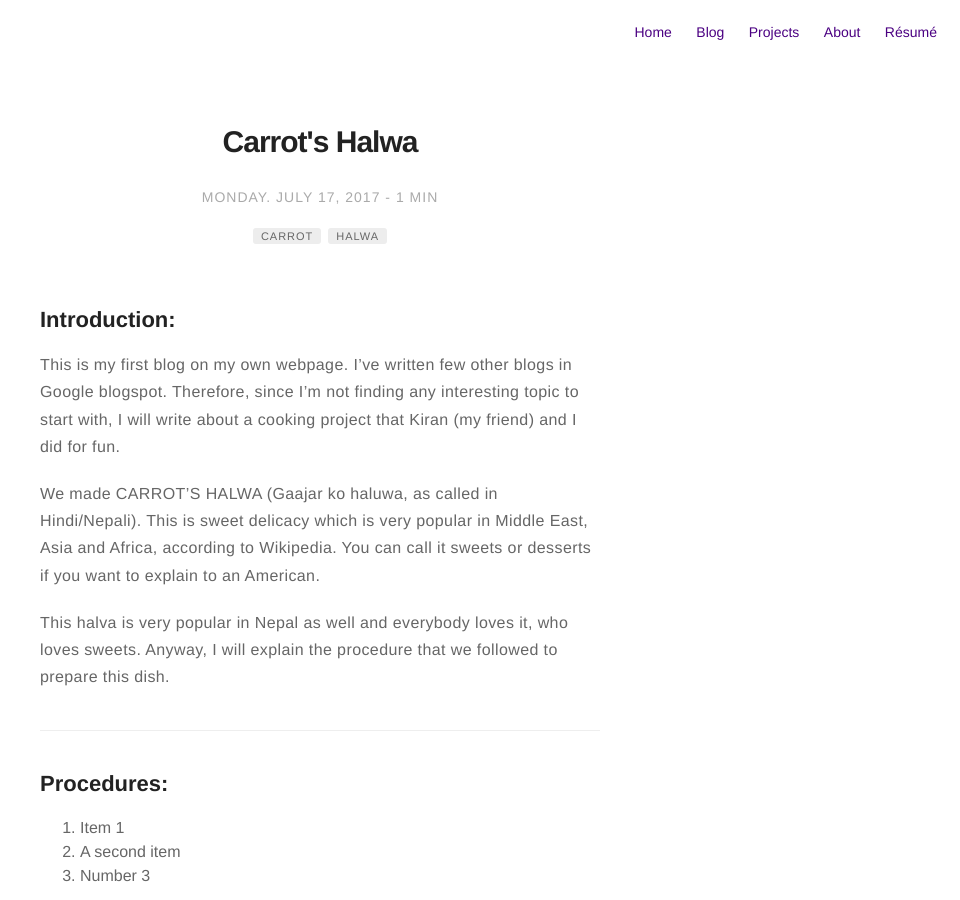
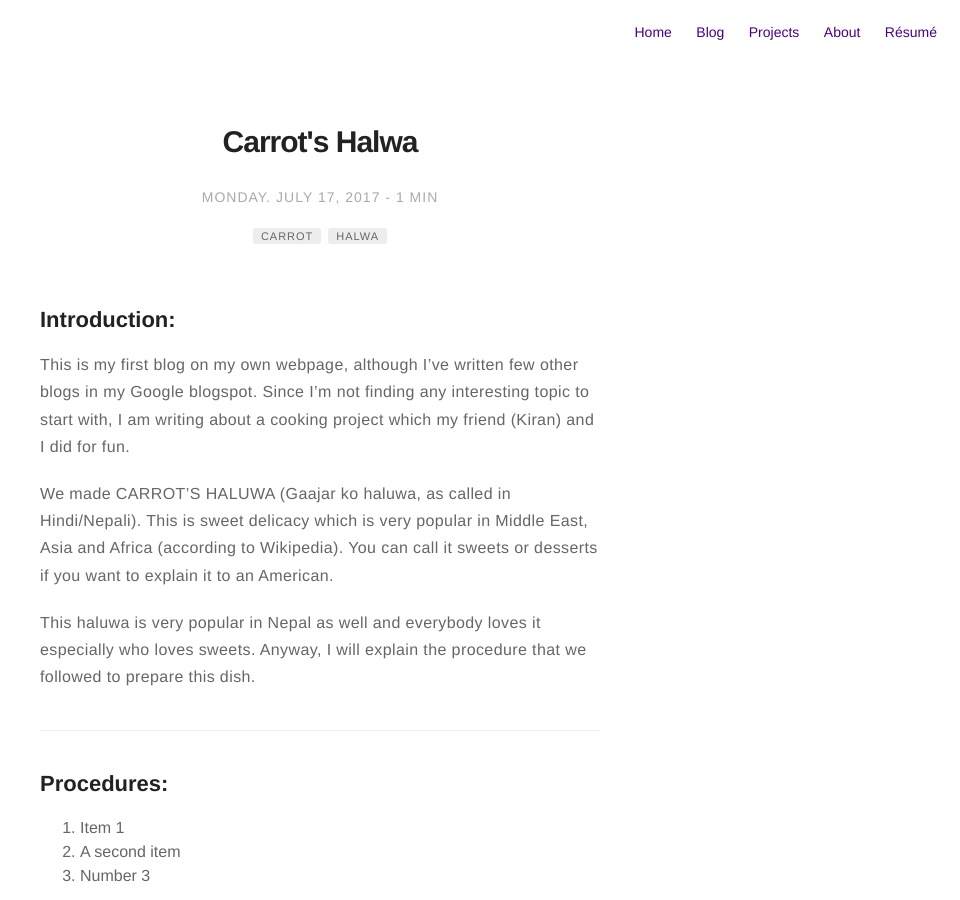
Before and after one commit to oya163/oya163.github.io, a Jekyll site: the page built from _posts/2017-07-17-oyesh-first-blog .markdown, in a window 1280 px wide and 900 px high. Shown: the whole window, without its empty margins (320-1280 px from the left). Built offline with Jekyll 4.4.1, drawn with Linux system fonts in a browser that asks for light colours; comment, search, counter and statistics services are not loaded.

Commit message:
Changes to introduction

```diff
--- a/_posts/2017-07-17-oyesh-first-blog .markdown
+++ b/_posts/2017-07-17-oyesh-first-blog .markdown
@@ -15,15 +15,15 @@ description: This is my first blog on this webpage
 
 ## Introduction:
 
-This is my first blog on my own webpage. I've written few other blogs in Google blogspot.
-Therefore, since I'm not finding any interesting topic to start with, I will write
-about a cooking project that Kiran (my friend) and I did for fun.
+This is my first blog on my own webpage, although I've written few other blogs in my Google blogspot.
+Since I'm not finding any interesting topic to start with, I am writing
+about a cooking project which my friend (Kiran) and I did for fun.
 
-We made CARROT'S HALWA (Gaajar ko haluwa, as called in Hindi/Nepali). This is sweet delicacy
-which is very popular in Middle East, Asia and Africa, according to Wikipedia. You can call it
-sweets or desserts if you want to explain to an American.
+We made CARROT'S HALUWA (Gaajar ko haluwa, as called in Hindi/Nepali). This is sweet delicacy
+which is very popular in Middle East, Asia and Africa (according to Wikipedia). You can call it
+sweets or desserts if you want to explain it to an American.
 
-This halva is very popular in Nepal as well and everybody loves it, who loves sweets.
+This haluwa is very popular in Nepal as well and everybody loves it especially who loves sweets.
 Anyway, I will explain the procedure that we followed to prepare this dish.
 
 ---
```
Also changed, not shown: 1 other file.
